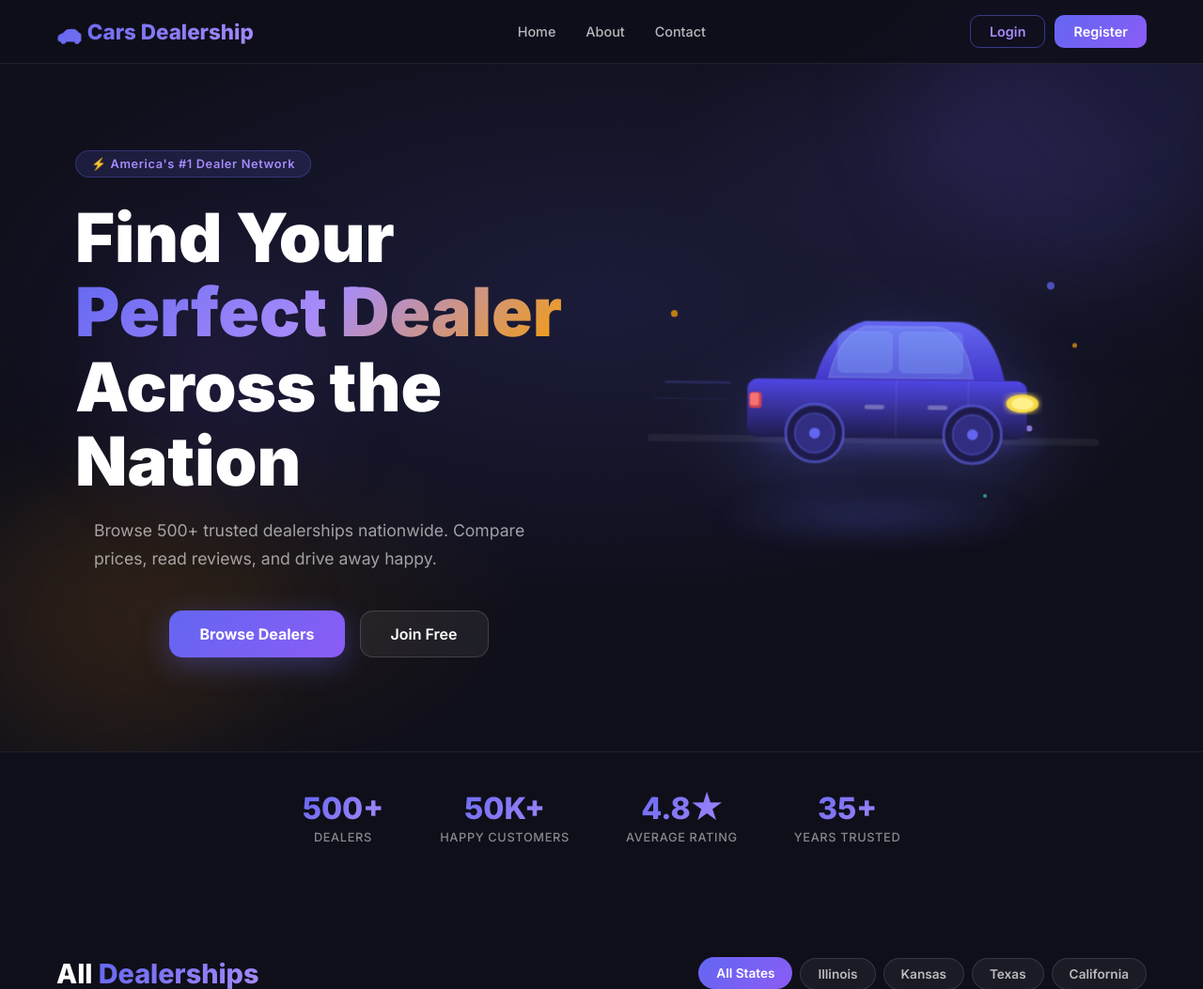
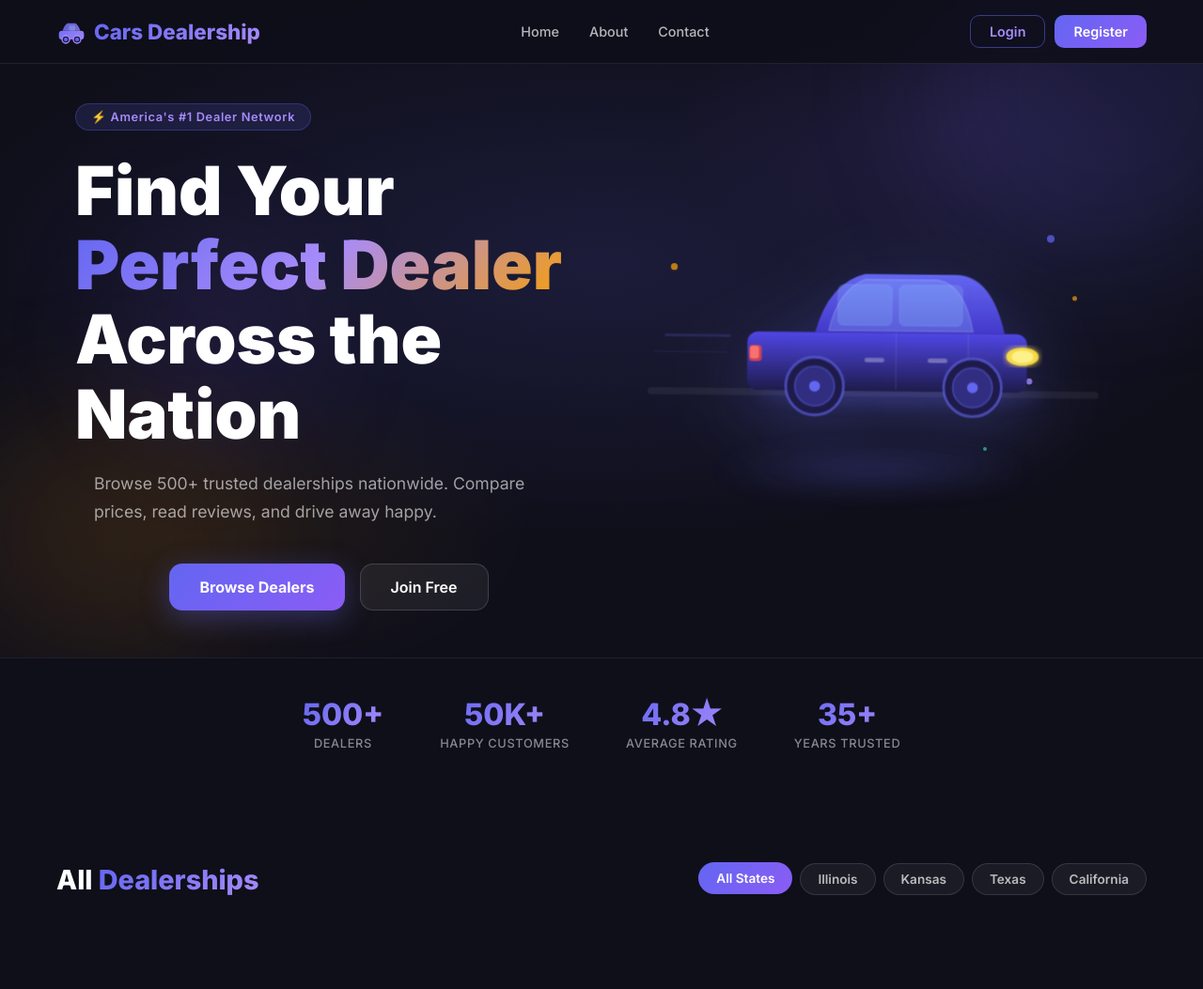
Before and after one commit to HelenZaya/5.26_IBM_Fullstack_Django_Capstone_Project, a Django app: page / in a window 1280 px wide. Shown: the top 1053 px of the page at 94% size. Run offline with Django 4.2, Linux system fonts and the light colour scheme; data that the repository does not hold is empty.

Commit message:
Fix hero spacing, add SVG logo to navbar

```diff
--- a/server/templates/index.html
+++ b/server/templates/index.html
@@ -27,7 +27,9 @@
             animation: slideDown 0.6s ease;
         }
         @keyframes slideDown { from { transform: translateY(-100%); opacity: 0; } to { transform: translateY(0); opacity: 1; } }
-        .navbar-brand { font-size: 1.4rem; font-weight: 800; background: linear-gradient(135deg, #6366f1, #a78bfa); -webkit-background-clip: text; -webkit-text-fill-color: transparent; text-decoration: none; }
+        .navbar-brand { font-size: 1.4rem; font-weight: 800; text-decoration: none; display: flex; align-items: center; gap: 8px; }
+        .logo-icon { vertical-align: middle; }
+        .logo-text { background: linear-gradient(135deg, #6366f1, #a78bfa); -webkit-background-clip: text; -webkit-text-fill-color: transparent; }
         .nav-links { display: flex; align-items: center; gap: 32px; }
         .nav-link { color: rgba(255,255,255,0.7); text-decoration: none; font-size: 0.9rem; font-weight: 500; transition: color 0.2s; }
         .nav-link:hover { color: white; }
@@ -43,8 +45,8 @@
 
         /* HERO */
         .hero {
-            min-height: 100vh; display: flex; align-items: center;
-            padding: 120px 80px 60px;
+            display: flex; align-items: center;
+            padding: 110px 80px 50px;
             position: relative; overflow: hidden;
         }
         .hero-inner { display: flex; align-items: center; justify-content: space-between; gap: 40px; width: 100%; max-width: 1200px; margin: 0 auto; }
@@ -172,7 +174,24 @@
 
 <!-- NAVBAR -->
 <nav class="navbar">
-    <a class="navbar-brand" href="/">🚗 Cars Dealership</a>
+    <a class="navbar-brand" href="/">
+        <svg class="logo-icon" width="32" height="32" viewBox="0 0 48 48" fill="none" xmlns="http://www.w3.org/2000/svg">
+            <defs>
+                <linearGradient id="logoGrad" x1="0" y1="0" x2="48" y2="48" gradientUnits="userSpaceOnUse">
+                    <stop offset="0%" stop-color="#6366f1"/>
+                    <stop offset="100%" stop-color="#a78bfa"/>
+                </linearGradient>
+            </defs>
+            <rect x="4" y="22" width="40" height="14" rx="5" fill="url(#logoGrad)"/>
+            <path d="M10 22 Q13 12 18 10 L30 10 Q35 12 38 22 Z" fill="url(#logoGrad)" opacity="0.85"/>
+            <ellipse cx="15" cy="36" rx="6" ry="6" fill="#1e1b4b" stroke="#a78bfa" stroke-width="2"/>
+            <ellipse cx="15" cy="36" rx="3" ry="3" fill="#6366f1"/>
+            <ellipse cx="33" cy="36" rx="6" ry="6" fill="#1e1b4b" stroke="#a78bfa" stroke-width="2"/>
+            <ellipse cx="33" cy="36" rx="3" ry="3" fill="#6366f1"/>
+            <rect x="20" y="14" width="10" height="8" rx="2" fill="rgba(147,197,253,0.35)"/>
+        </svg>
+        <span class="logo-text">Cars Dealership</span>
+    </a>
     <div class="nav-links">
         <a href="/" class="nav-link">Home</a>
         <a href="/server/frontend/static/About.html" class="nav-link">About</a>
```
